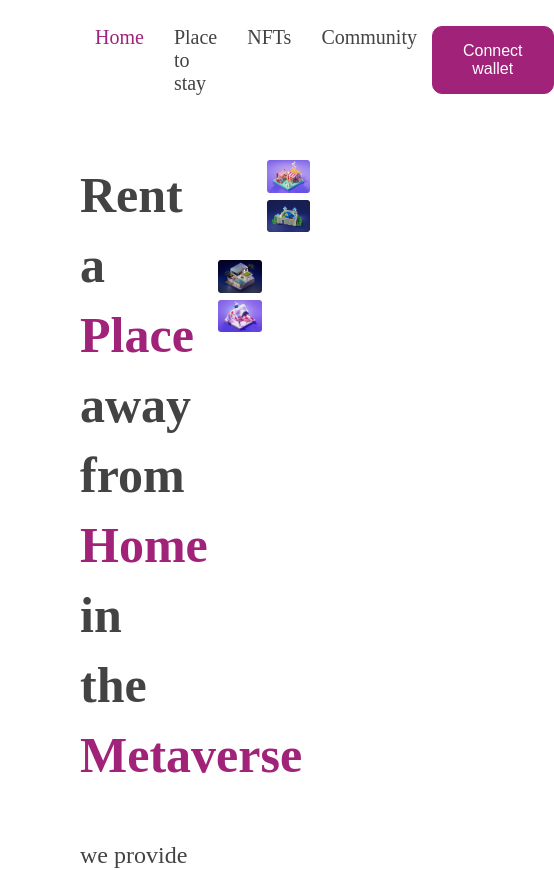
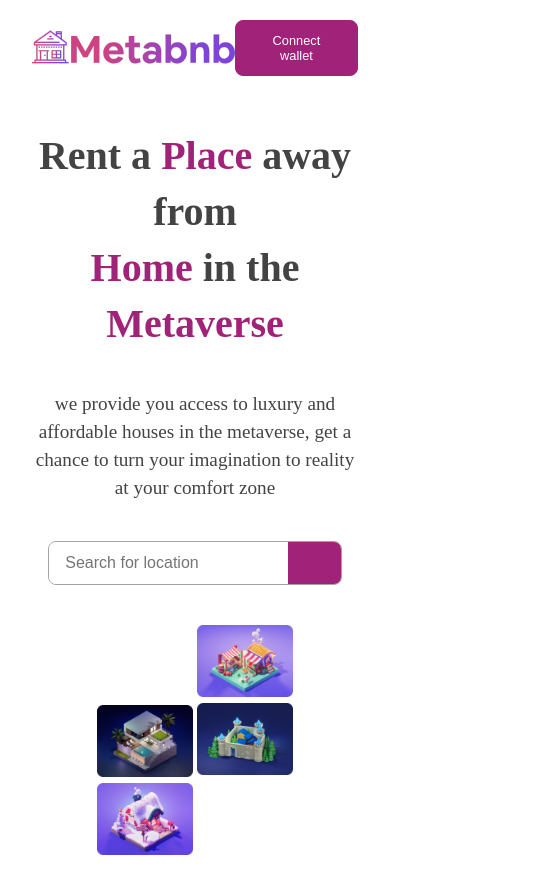
Before and after one commit to ejim11/metabnb-app, a React (Create React App) app: page / in a window 390 px wide. Shown: the top 870 px of the page, 554 px wide, since content can reach past the window. Built offline with nearby package versions, Linux system fonts and the light colour scheme; a web font is replaced by a local one.

Commit message:
style: media query

```diff
--- a/src/App.scss
+++ b/src/App.scss
@@ -14,14 +14,22 @@
 html {
   box-sizing: border-box;
 
-  font-size: 87.5%; //1rem = 14px}
+  font-size: 87.5%; //1rem = 14px
 
-  @include respond(laptop) {
-    font-size: 75%; //1rem = 12px}
+  @include respond(bigLaptop) {
+    font-size: 81.25%; //1rem = 13px
+  }
+
+  @include respond(medLaptop) {
+    font-size: 68.75%; //1rem = 11px
   }
 
   @include respond(laptop) {
-    font-size: 62.5%; //1rem = 10px}
+    font-size: 56.25%; //1rem = 9px
+  }
+
+  @include respond(miniLaptop) {
+    font-size: 50%; //1rem = 8px
   }
 }
 
@@ -42,8 +50,12 @@ input {
   width: 80%;
   margin: 0 auto;
 
+  @include respond(bigLaptop) {
+    width: 90%;
+  }
 
-  @include respond(laptop) {
+  @include respond(medLaptop) {
     width: 100%;
   }
+
 }
--- a/src/components/Footer/Footer.module.scss
+++ b/src/components/Footer/Footer.module.scss
@@ -1,4 +1,5 @@
 @import "../../scss/base";
+@import "../../scss/mixin";
 
 footer {
     background-color: $color-black;
@@ -7,6 +8,10 @@ footer {
     width: 100%;
     flex-wrap: wrap;
     padding: 4.5rem 8rem 2.5rem;
+
+    @include respond(bigTablet) {
+        padding: 4.5rem 4rem 2.5rem;
+    }
 
     & .first-container {
         width: 30%;
--- a/src/components/Header/Header.module.scss
+++ b/src/components/Header/Header.module.scss
@@ -1,4 +1,5 @@
 @import "../../scss/base";
+@import "../../scss/mixin";
 
 header {
     display: flex;
@@ -7,8 +8,22 @@ header {
     padding: 0 8rem;
     align-items: center;
 
+    @include respond(bigTablet) {
+        padding: 0 4rem;
+    }
+
+    // & .logo {
+    //     @include respond(tablet) {
+    //         width: 50%;
+    //     }
+    // }
+
     & nav {
         margin: 0 auto;
+
+        @include respond(tablet) {
+            display: none;
+        }
 
         & ul {
             display: flex;
--- a/src/components/HomeComp/FirstSection/FirstSection.module.scss
+++ b/src/components/HomeComp/FirstSection/FirstSection.module.scss
@@ -1,15 +1,34 @@
 @import "../../../scss/base";
+@import "../../../scss/mixin";
 
 .first-section {
     display: flex;
-    justify-content: space-between;
+    // justify-content: space-between;
+
+    @include respond(tablet) {
+        flex-direction: column;
+        align-items: center;
+    }
 
     &-1 {
         display: flex;
         flex-direction: column;
         justify-content: center;
         width: 50%;
-        // margin-right: 3rem;
+
+        @include respond(miniLaptop) {
+            width: 55%;
+        }
+
+        @include respond(bigTablet) {
+            width: 60%;
+        }
+
+        @include respond(tablet) {
+            width: 100%;
+            text-align: center;
+            align-items: center;
+        }
 
         & h1 {
             font-size: 5rem;
@@ -59,6 +78,17 @@
     &-2 {
         display: flex;
         width: 40%;
+        margin-left: auto;
+
+        @include respond(bigTablet) {
+            width: 35%;
+        }
+
+        @include respond(tablet) {
+            width: 60%;
+            margin-left: 0;
+            margin-top: 5rem;
+        }
 
         & .grp-img-1 {
             margin: 10rem .5rem 0 0;
--- a/src/components/HomeComp/HomeComp.js
+++ b/src/components/HomeComp/HomeComp.js
@@ -10,7 +10,7 @@ const imgs = [mbTokenImg, metaMaskImg, openSeaImg];
 
 const HomeComp = () => {
   const images = imgs.map((img, i) => (
-    <div key={i}>
+    <div key={i} className={classes.img}>
       <img src={img} alt="sponsor-img" />
     </div>
   ));
--- a/src/components/HomeComp/SecondSection/SecondSection.module.scss
+++ b/src/components/HomeComp/SecondSection/SecondSection.module.scss
@@ -1,4 +1,5 @@
 @import "../../../scss/base";
+@import "../../../scss/mixin";
 
 .second-section {
 
@@ -14,5 +15,10 @@
         display: grid;
         grid-template-columns: repeat(auto-fit, minmax(25rem, 1fr));
         grid-gap: 2.4rem;
+
+        @include respond(tablet) {
+            grid-template-columns: repeat(auto-fit, minmax(30rem, 1fr));
+            grid-gap: 4rem;
+        }
     }
 }
--- a/src/components/UI/Card/Card.module.scss
+++ b/src/components/UI/Card/Card.module.scss
@@ -1,4 +1,10 @@
+@import "../../../scss/mixin";
+
 .sect {
     width: 100%;
     padding: 4rem 8rem 6rem;
+
+    @include respond(bigTablet) {
+        padding: 4rem 4rem 6rem;
+    }
 }
--- a/src/components/UI/ImgItemBox/ImgItemBox.module.scss
+++ b/src/components/UI/ImgItemBox/ImgItemBox.module.scss
@@ -16,8 +16,8 @@
 
         & .icon {
             position: absolute;
-            top: 1rem;
-            right: 1rem;
+            top: 1.5rem;
+            right: 1.5rem;
             z-index: 2;
             height: 2rem;
             width: 2rem;
--- a/src/components/UI/Modal/Modal.module.scss
+++ b/src/components/UI/Modal/Modal.module.scss
@@ -7,7 +7,7 @@
     height: 100vh;
     background-color: #4040404D;
     top: 0;
-    right: 5rem;
+    right: 0;
     left: 0;
     z-index: 5;
     display: flex;
@@ -16,7 +16,13 @@
     transition: all .2s ease-in;
     cursor: pointer;
 
-    @include respond(laptop) {
+    @include respond(bigLaptop) {
+        width: 90%;
+    }
+
+    @include respond(medLaptop) {
         width: 100%;
     }
+
+
 }
```
Also changed, not shown: src/scss/_mixin.scss (+8 -8 lines).
